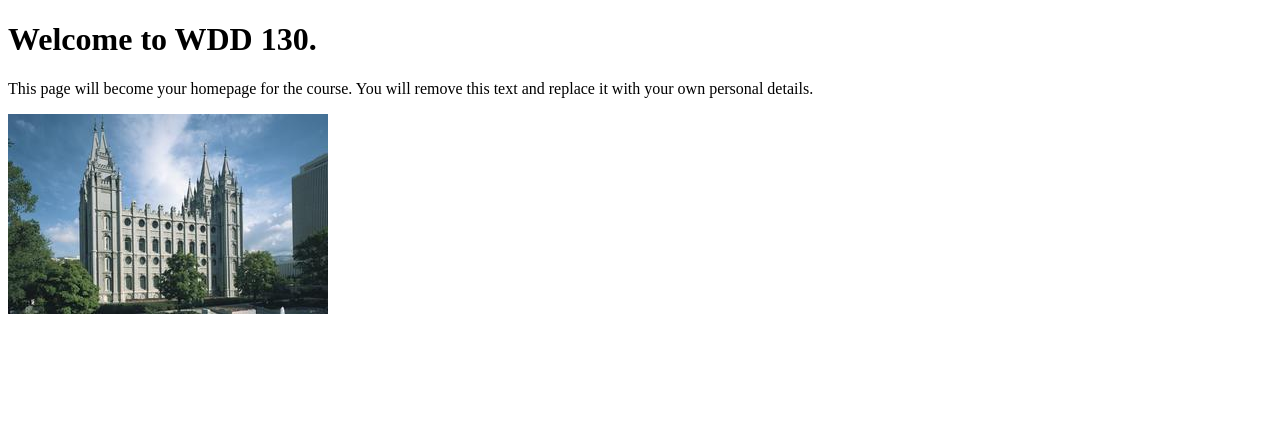
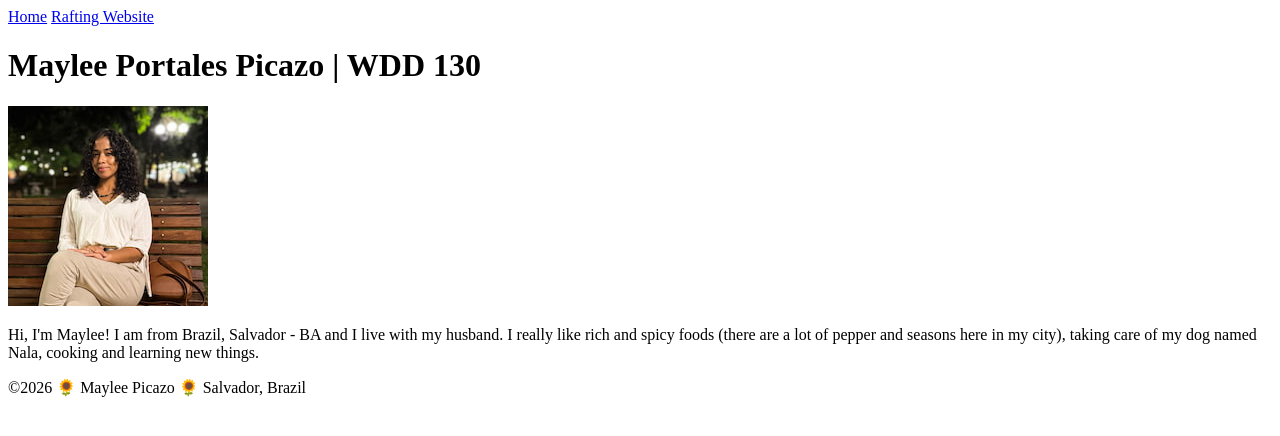
Before and after one commit to mayleeportales/wdd130, a plain HTML site: page index.html in a window 1280 px wide. Drawn offline with Linux system fonts and the light colour scheme.

Commit message:
w01 project home page

```diff
--- a/index.html
+++ b/index.html
@@ -1,14 +1,33 @@
 <!DOCTYPE html>
 <html lang="en">
+
 <head>
     <meta charset="UTF-8">
     <meta name="viewport" content="width=device-width, initial-scale=1.0">
-    <title>WDD 130 | Personal Homepage</title>
+    <title>Maylee Portales Picazo | WDD 130</title>
 </head>
+
 <body>
-    <h1>Welcome to WDD 130.</h1>
-    <p>This page will become your homepage for the course. You will remove this text and replace it with your own personal details.</p>
+    <header>
+        <nav>
+            <a href="#">Home</a>
+            <a href="wwr/">Rafting Website</a>
+        </nav>
+    </header>
 
-    <img src="images/salt-lake-temple.jpg" alt="The Salt Lake Temple.">
+    <main>
+        <h1>Maylee Portales Picazo | WDD 130</h1>
+        <img src="images/profile.jpg" alt="Maylee sit on a bench square" width="200">
+        <p>Hi, I'm Maylee! I am from Brazil, Salvador - BA and I live with my husband. I really like
+            rich and spicy foods (there are a lot of pepper and seasons here in my city), taking
+            care of my dog named
+            Nala, cooking and learning new things.</p>
+    </main>
+
+    <footer>
+        <p>&copy;2026 🌻 Maylee Picazo 🌻 Salvador, Brazil</p>
+    </footer>
+
 </body>
+
 </html>
```
Also changed, not shown: images/profile.jpg (added).
